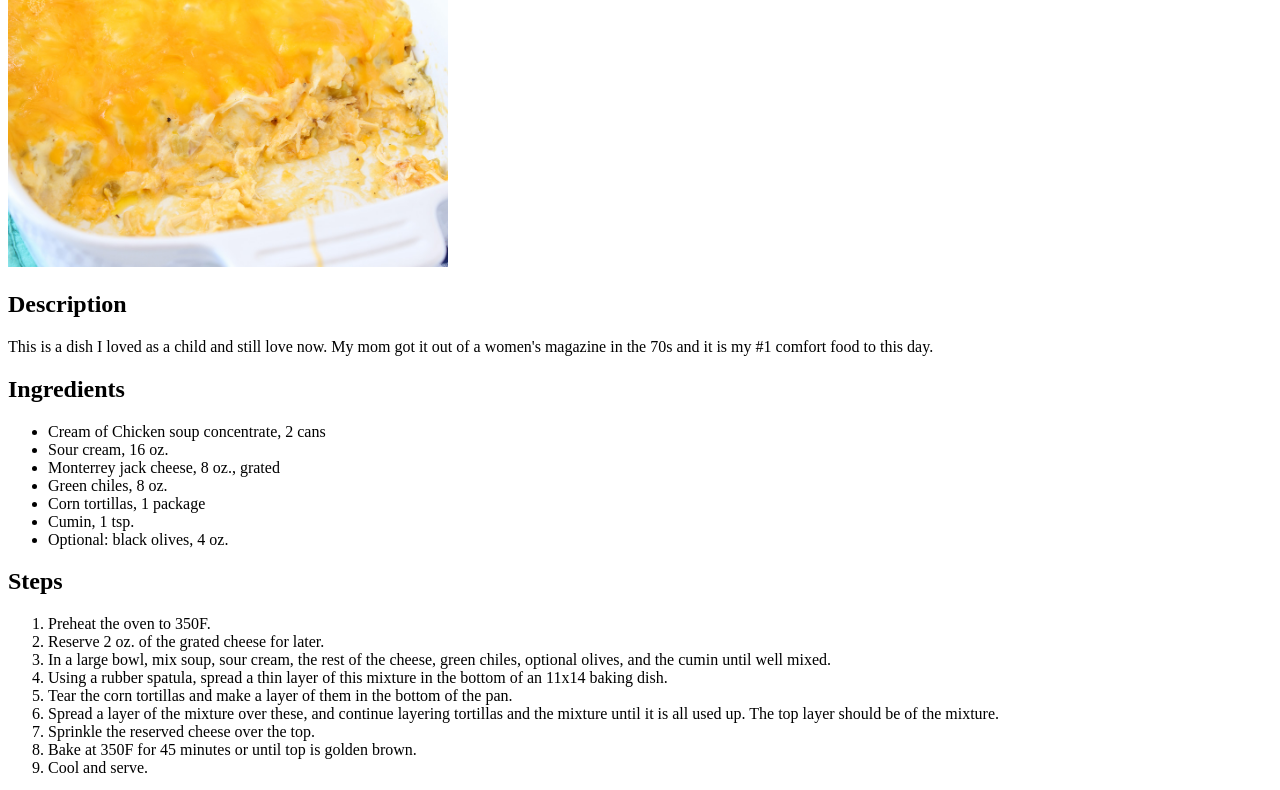
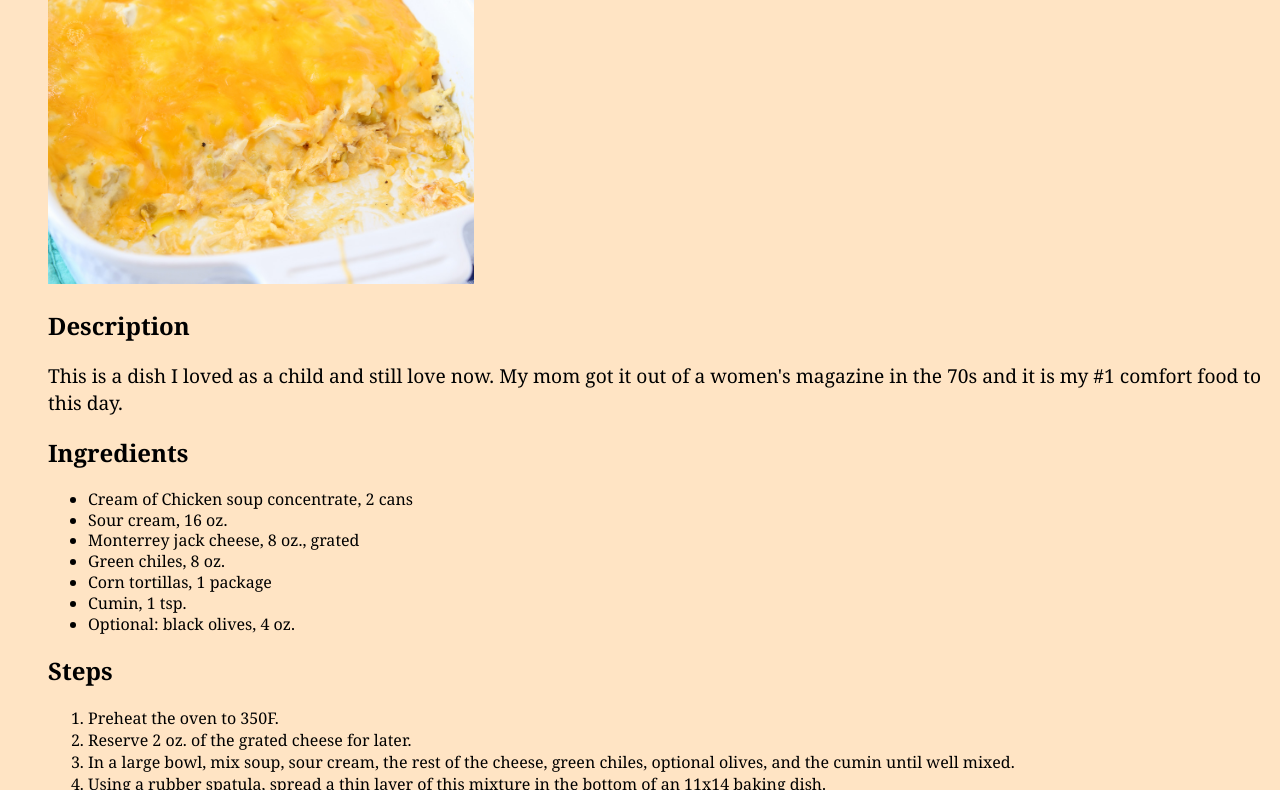
Before and after one commit to cbogs-upenn/odin-recipes, a plain HTML site: page recipes/sour-cream-enchiladas.html in a window 1280 px wide. Shown: the part 113-903 px from the top of the page. Drawn offline with Linux system fonts and the light colour scheme.

Commit message:
Update CSS

```diff
--- a/recipes/sour-cream-enchiladas.html
+++ b/recipes/sour-cream-enchiladas.html
@@ -4,12 +4,13 @@
     <meta charset="UTF-8">
     <meta name="viewport" content="width=device-width, initial-scale=1.0">
     <title>Sour Cream Enchilada Casserole</title>
+    <link rel="stylesheet" href="../styles.css"
 </head>
 <body>
     <h1>Sour Cream Enchilada Casserole</h1>
-    <img src="scec.jpg" alt="sour cream enchilada casserole" height="300" width="440">
-    <h2>Description</h2>
-    <p>This is a dish I loved as a child and still love now. My mom got it out of a women's magazine in the 70s and it is my #1 comfort food to this day.</p>
+    <img src="scec.jpg" alt="sour cream enchilada casserole" class="hero">
+    <h2>Description</h2><div id="description">
+    <p>This is a dish I loved as a child and still love now. My mom got it out of a women's magazine in the 70s and it is my #1 comfort food to this day.</p></div>
     <h2>Ingredients</h2>
     <ul>
         <li>Cream of Chicken soup concentrate, 2 cans</li>
--- /dev/null
+++ b/styles.css
@@ -0,0 +1,39 @@
+* {
+    font-family: Georgia, 'Times New Roman', Times, serif;
+    box-sizing: border-box;
+}
+
+body {
+    background-color: bisque;
+    margin-left: 3em;
+}
+
+h1 {
+    font-size: 3em;
+    margin-bottom: 0em;
+}
+
+
+a:visited {
+    color: saddlebrown;
+}
+
+ul {
+    line-height: 1.3em;
+}
+
+.recipelist {
+    font-weight: bold;
+    font-size: 1em;
+}
+
+.hero {
+    height: 300px;
+    width: auto;
+    padding-top: 1em;
+
+}
+
+#description {
+    font-size: 1.2em;
+}
```
Also changed, not shown: index.html (+2 -1 lines), recipes/beefymac.html (+4 -2 lines), recipes/meatloaf.html (+4 -2 lines).
